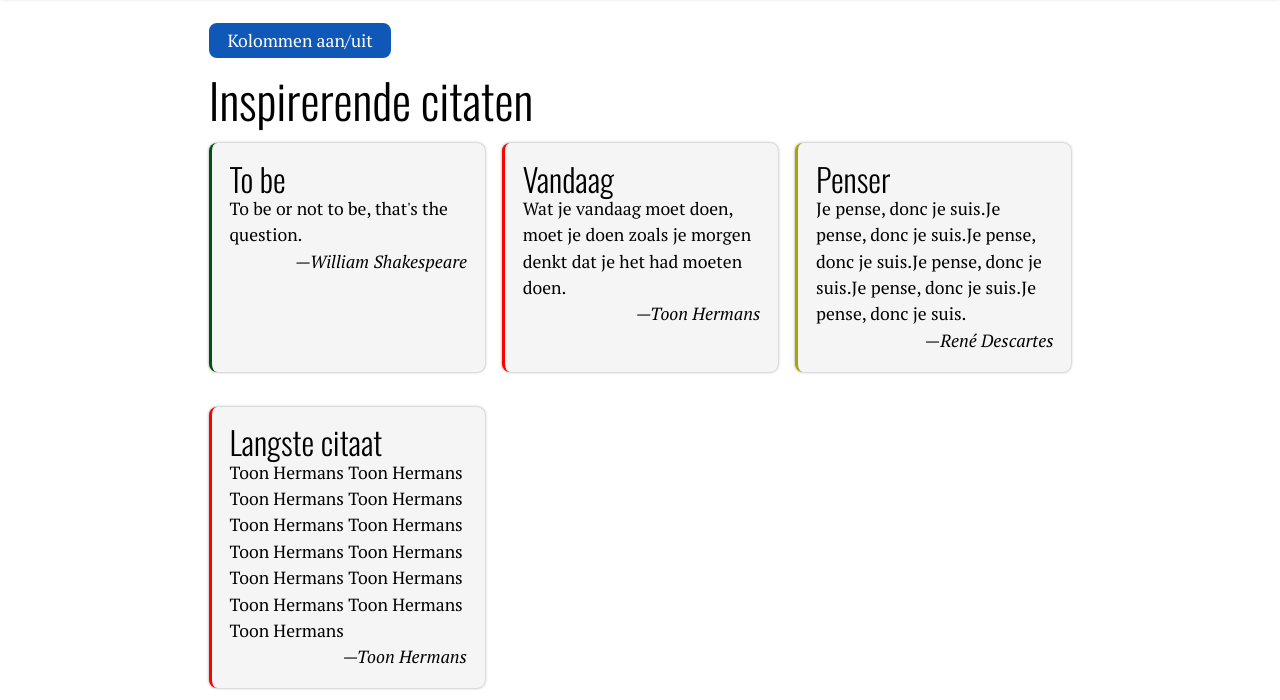
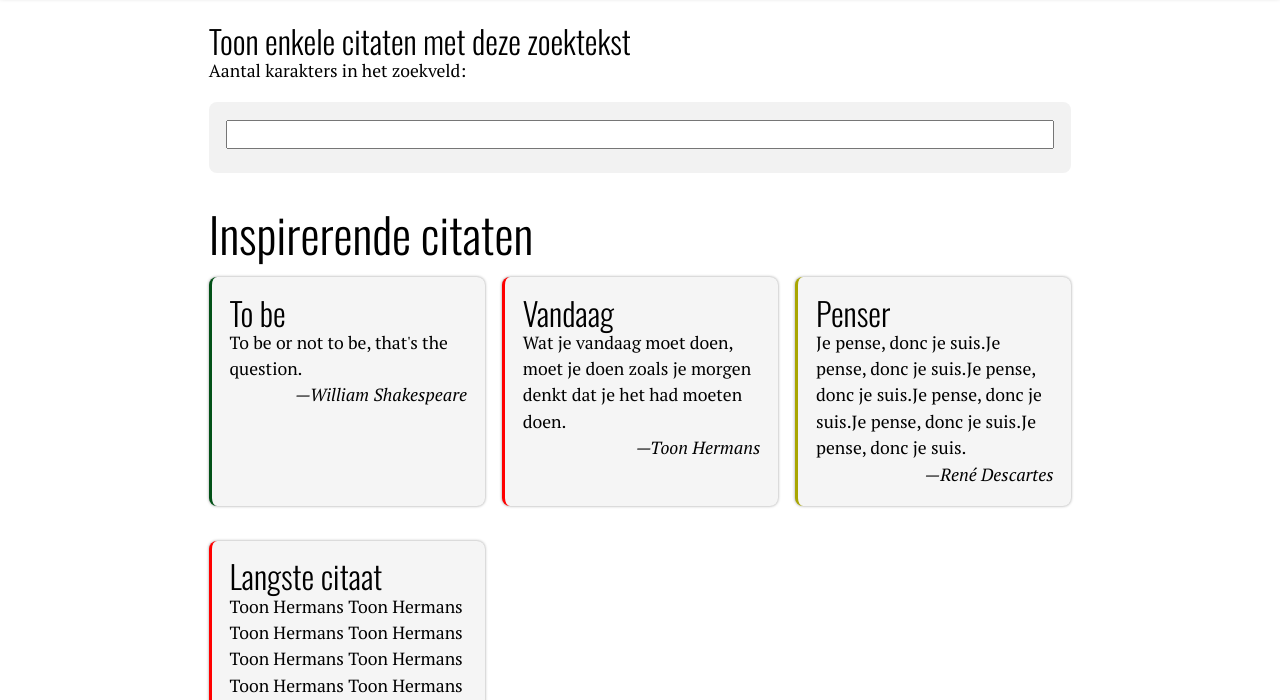
Before and after one commit to WimUCLL/citaten-app, a plain HTML site: page index.html in a window 1280 px wide. Shown: the part 100-800 px from the top of the page. Drawn offline with nearby package versions, Linux system fonts and the light colour scheme.

Commit message:
intro filterveld & opmaak

```diff
--- a/css/stijl.css
+++ b/css/stijl.css
@@ -30,13 +30,16 @@ footer {
   background-color: var(--headerkleur);
   box-shadow: 0 0 5px #999;
 }
+
 footer {
   padding: 1em;
 }
+
 footer p {
   text-align: center;
   color: #fff;
 }
+
 header div.wrapper {
   display: flex;
   flex-direction: row;
@@ -102,6 +105,7 @@ nav li.hier a {
 .citaten {
   margin-bottom: 2em;
 }
+
 .citaten article {
   background-color: #f5f5f5;
   padding: 1em;
@@ -116,6 +120,7 @@ nav li.hier a {
   font-style: italic;
   text-align: right;
 }
+
 .citaten article .auteur::before {
   /* NOK */
   /*
@@ -143,30 +148,52 @@ button {
   border: 1px solid #054674;
   border: 1px solid transparent;
 }
+
 button:hover {
   border: 1px solid #054674;
   cursor: pointer;
 }
+
 .citaten {
   display: grid;
   /* grid-template-columns: repeat(3, 1fr); */
   gap: 1em;
 }
+
 article.nl {
   border-left-color: var(--nl);
 }
+
 article.en {
   border-left-color: var(--en);
 }
+
 article.fr {
   border-left-color: var(--fr);
 }
 
+form {
+  display: flex;
+  flex-direction: column;
+  margin: 1em 0 2em;
+  background-color: #2f2f2f;
+  background-color: #f2f2f2;
+  padding: 1em 1em 0 1em;
+  border-radius: var(--afronding);
+}
+
+input {
+  padding: 5px;
+  margin-bottom: 1.5rem;
+}
+
+/* MEDIA QUERIES */
 @media only screen and (min-width: 45em) {
   section.citaten {
     grid-template-columns: repeat(2, 1fr);
   }
 }
+
 @media only screen and (min-width: 60em) {
   section.citaten {
     grid-template-columns: repeat(3, 1fr);
--- a/index.html
+++ b/index.html
@@ -1,5 +1,6 @@
 <!DOCTYPE html>
 <html lang="nl">
+
 <head>
   <meta charset="UTF-8">
   <meta name="viewport" content="width=device-width, initial-scale=1.0">
@@ -11,6 +12,7 @@
     rel="stylesheet">
   <script src="js/script.js" type="module"></script>
 </head>
+
 <body>
   <header>
     <div class="wrapper">
@@ -24,7 +26,15 @@
     </div>
   </header>
   <div class="wrapper">
-    <button id="kolommen">Kolommen aan/uit</button>
+    <h2>Toon enkele citaten met deze zoektekst</h2>
+    <p>Aantal karakters in het zoekveld:<span id="aantalLetters"></span></p>
+
+    <form class="zoektekst">
+      <input type="text">
+    </form>
+
+    <!-- <button id="kolommen">Kolommen aan/uit</button> -->
+    <!-- <input type="" id="filter"> -->
     <h1>Beroemde citaten</h1>
     <p id="geencitaten">Er zijn momenteel nog geen citaten op deze site.</p>
     <section class="citaten"></section>
@@ -35,4 +45,5 @@
     </ul>
   </div>
 </body>
+
 </html>
--- a/js/script.js
+++ b/js/script.js
@@ -68,3 +68,14 @@ const langsteCitaatTekst = langsteCitaatZoeker()
 
 document.querySelector('#aantalCitaten').innerText += ' ' + citaten.length;
 document.querySelector('#langsteCitaat').innerText = `Langste citaat: (${langsteCitaatTekst.citaat.length} letters, auteur: ${langsteCitaatTekst.auteur}) "${langsteCitaatTekst.citaat}"`;
+
+
+/*
+let filterInput = document.querySelector('#filter').value;
+filterInput.addEventListener('change', (e) => {
+  e.preventDefault();
+  console.log('dddddddddddddddd')
+  console.log(filterInput.value);
+}); */
+
+HTMLInputElement.addEventListener('change', () => { console.log('triggered'); })
```
